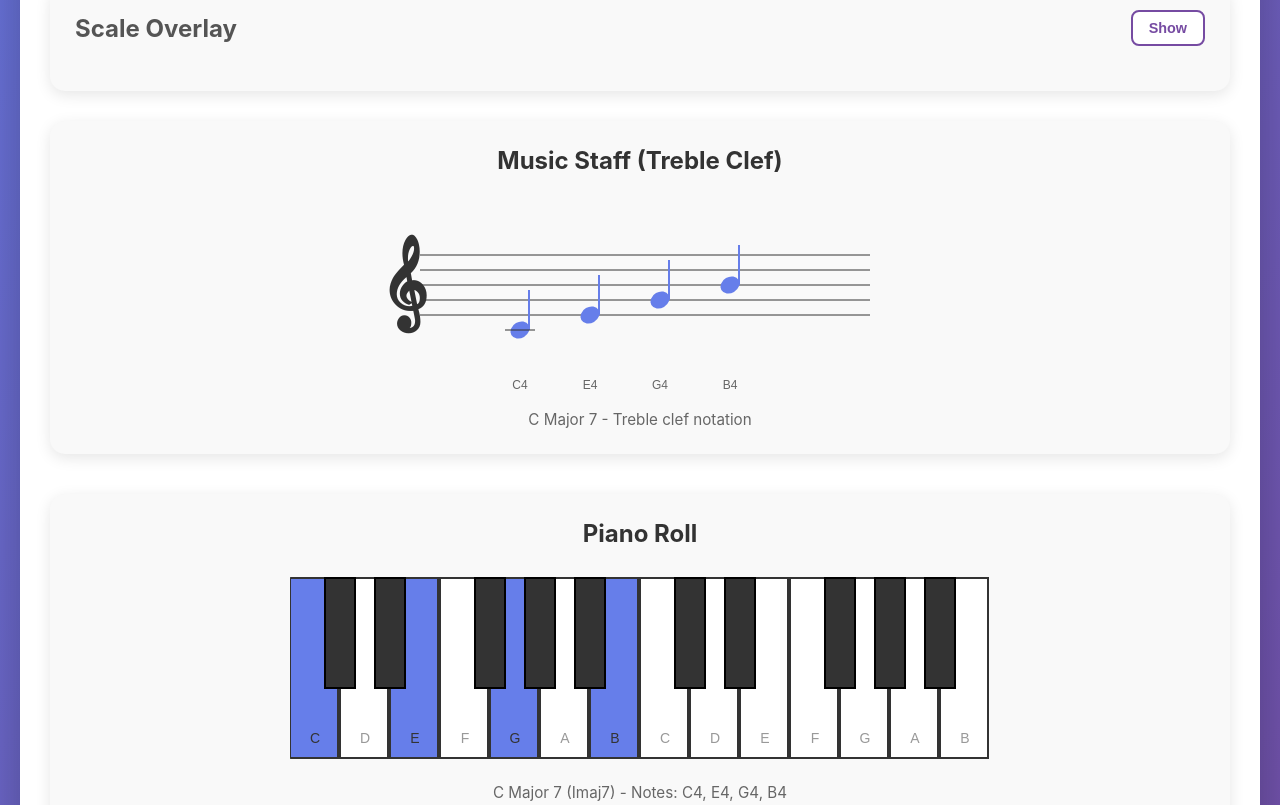
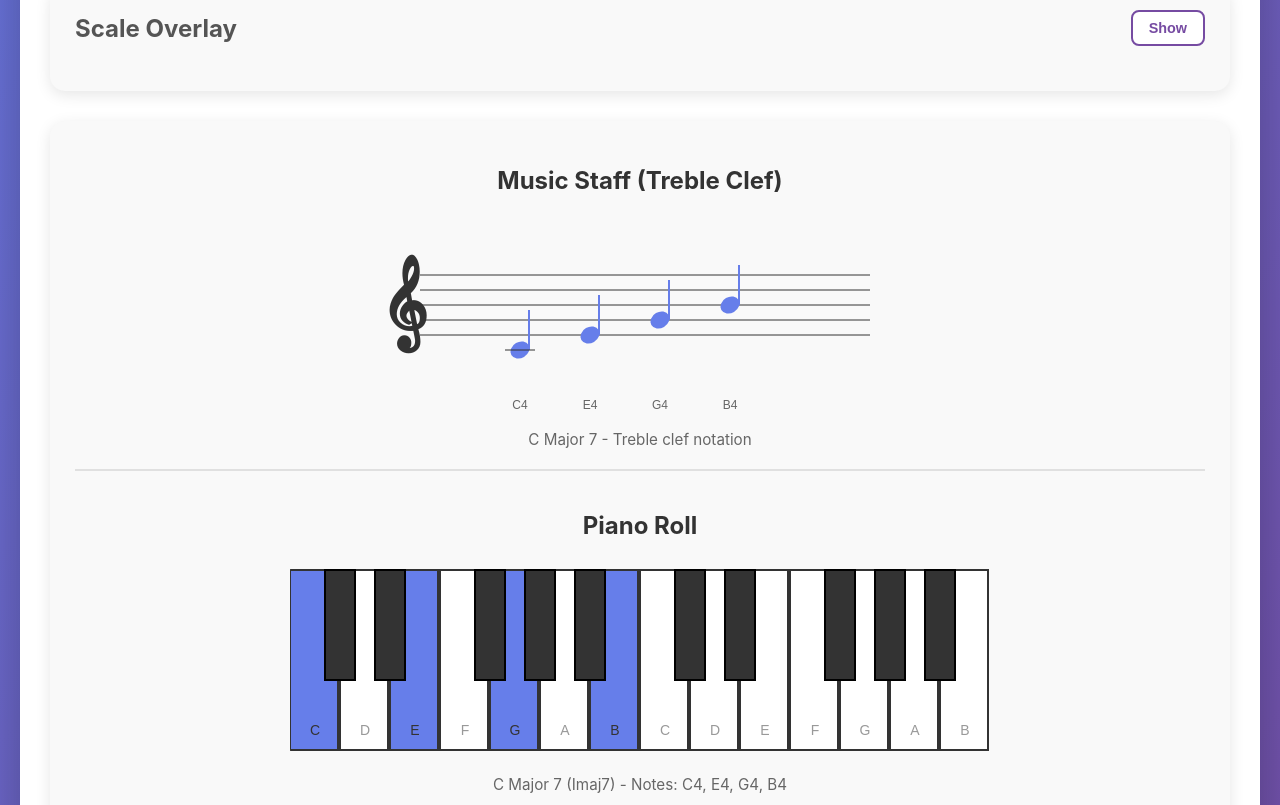
Before and after one commit to rewinfrey/chorgi, a website with bundled scripts: page index.html in a window 1280 px wide. Shown: the part 700-1505 px from the top of the page. Built offline with nearby package versions, Linux system fonts and the light colour scheme.

Commit message:
Collapse 3 chord visualizations into a single card

```diff
--- a/index.html
+++ b/index.html
@@ -203,16 +203,19 @@
         }
 
         .visualizations {
-            display: flex;
-            flex-direction: column;
-            gap: 40px;
-        }
-
-        .visualization-section {
             background: #f9f9f9;
             border-radius: 15px;
             padding: 25px;
             box-shadow: 0 4px 15px rgba(0, 0, 0, 0.1);
+        }
+
+        .visualization-section {
+            padding: 20px 0;
+        }
+
+        .visualization-section:not(:last-child) {
+            border-bottom: 2px solid #e0e0e0;
+            margin-bottom: 20px;
         }
 
         .visualization-section h3 {
```
